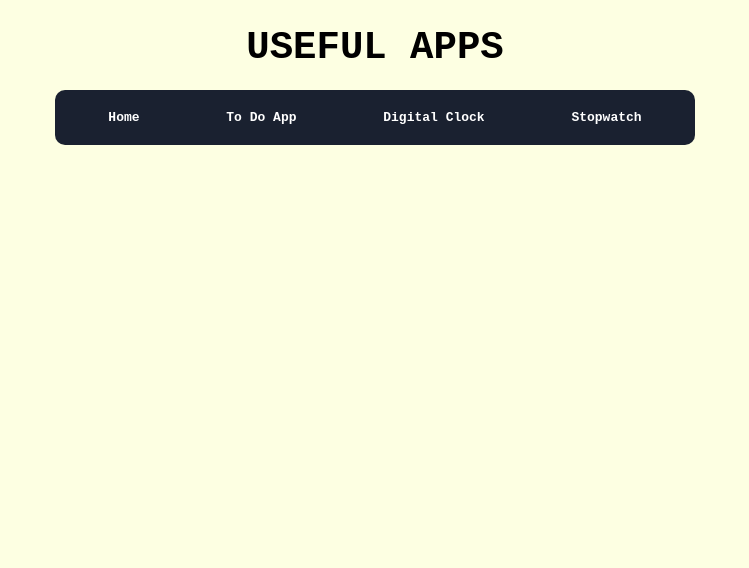
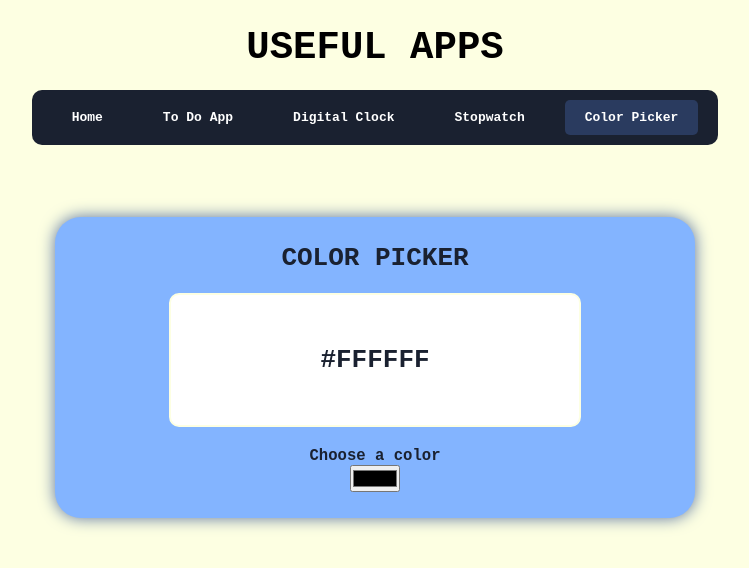
Before and after one commit to FaizaanAnche/Useful-Apps, a React (Create React App) app: page /color-picker in a window 1280 px wide. Shown: the top 568 px of the page, without its empty margins (265-1014 px from the left). Built offline with nearby package versions, Linux system fonts and the light colour scheme.

Commit message:
added color picker app

```diff
--- a/src/App.css
+++ b/src/App.css
@@ -30,6 +30,9 @@ h2 {
   background-color: var(--cream);
   height: 100vh;
   padding: 2rem 0;
+  display: flex;
+  flex-direction: column;
+  align-items: center;
 }
 
 .useful-app {
@@ -55,7 +58,6 @@ nav {
   border-radius: 10px;
   margin: 20px auto;
   font-weight: 700;
-  width: 50%;
 }
 
 nav ul {
@@ -176,3 +178,16 @@ nav ul li a.active {
   width: 70%;
   justify-content: space-around;
 }
+
+/* ------------------COLOR PICKER STYLES------------------- */
+
+.color-display {
+  border: 2px solid var(--cream);
+  border-radius: 10px;
+  width: 70%;
+  transition: 0.2s ease;
+  text-align: center;
+  padding: 50px 0px;
+  font-size: 2rem;
+  margin-bottom: 20px;
+}
--- a/src/App.js
+++ b/src/App.js
@@ -5,6 +5,7 @@ import Stopwatch from "./apps/Stopwatch";
 import ToDoList from "./apps/ToDoList";
 import HomePage from "./components/HomePage";
 import Navbar from "./components/Navbar";
+import ColorPicker from "./apps/ColorPicker";
 
 function App() {
   return (
@@ -15,6 +16,7 @@ function App() {
         <Route path="/todo" element={<ToDoList />} />
         <Route path="/digital-clock" element={<DigitalClock />} />
         <Route path="/stopwatch" element={<Stopwatch />} />
+        <Route path="/color-picker" element={<ColorPicker />} />
       </Routes>
     </div>
   );
--- /dev/null
+++ b/src/apps/ColorPicker.jsx
@@ -0,0 +1,22 @@
+import { useState } from "react";
+
+const ColorPicker = () => {
+  let [color, setColor] = useState("#FFFFFF");
+
+  const handleColorInput = (e) => {
+    setColor(e.target.value);
+  };
+
+  return (
+    <div className="useful-app">
+      <h2>COLOR PICKER</h2>
+      <div className="color-display" style={{ backgroundColor: color }}>
+        {color}
+      </div>
+      <label>Choose a color</label>
+      <input type="color" onChange={(e) => handleColorInput(e)} />
+    </div>
+  );
+};
+
+export default ColorPicker;
--- a/src/components/Navbar.jsx
+++ b/src/components/Navbar.jsx
@@ -26,6 +26,11 @@ const Navbar = () => {
               Stopwatch
             </NavLink>
           </li>
+          <li>
+            <NavLink to="/color-picker" activeClassname="active">
+              Color Picker
+            </NavLink>
+          </li>
         </ul>
       </nav>
     </div>
```
Also changed, not shown: src/components/AppRoutes.jsx (deleted).
